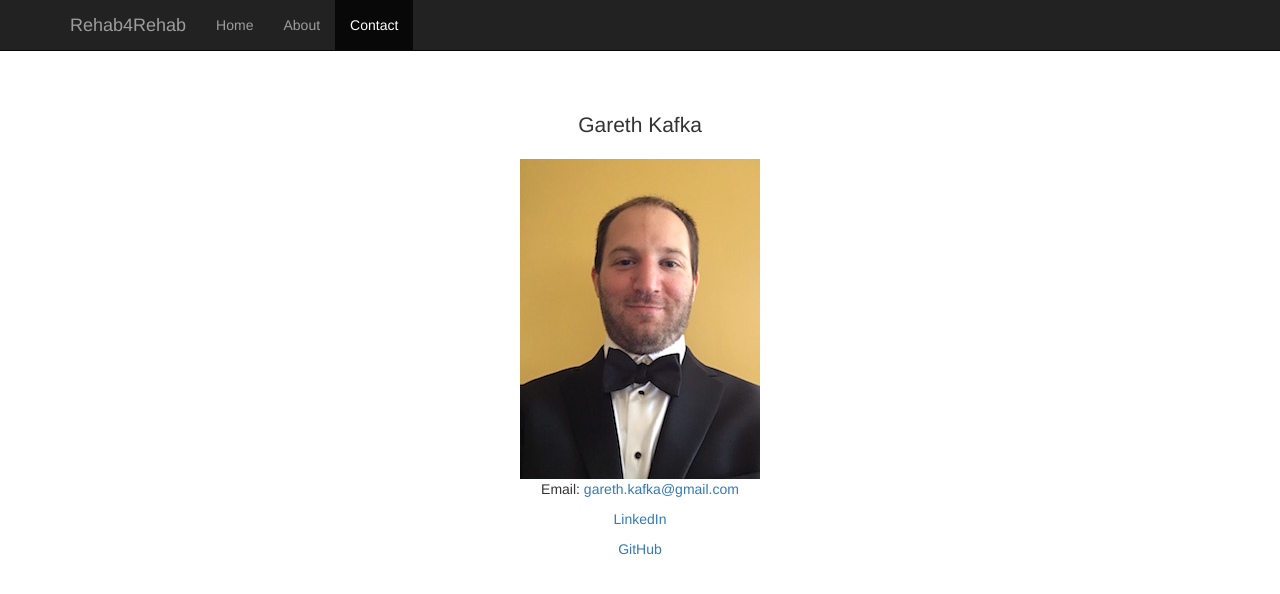
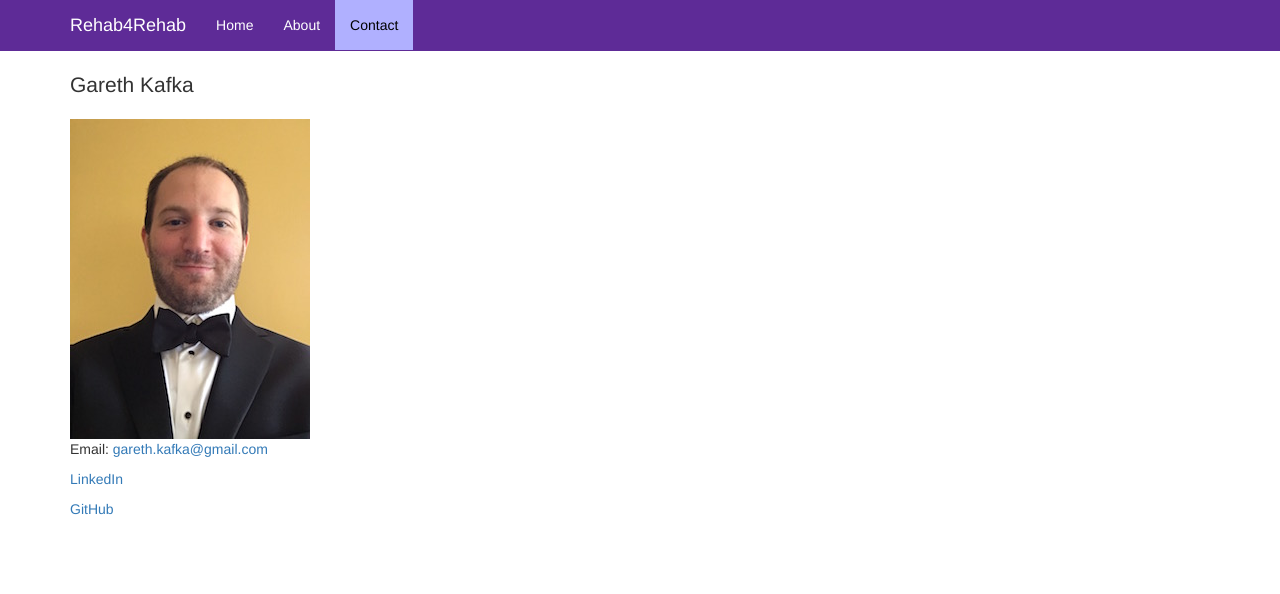
Before and after one commit to gkafka/Rehab4Rehab, a Flask app: page /contact in a window 1280 px wide. Shown: the top 594 px of the page. Run offline with Flask 2, Linux system fonts and the light colour scheme; parts of the project's set-up code (start-up, migrations or seed data) failed here and were passed over; some libraries are stand-ins or nearby versions.

Commit message:
Moved starter template css to static folder. Added navbar formatting. Minor html formatting on all of the pages.

```diff
--- /dev/null
+++ b/RehabApp/static/css/starter-template.css
@@ -0,0 +1,32 @@
+body {
+  padding-top: 50px;
+}
+
+.navbar-inverse {
+  background-color: #5e2b97;
+  border-color: #5e2b97;
+}
+
+.navbar-inverse .navbar-brand {
+  color: #ffffff;
+}
+
+.navbar-inverse .navbar-nav > li > a {
+  color: #ffffff;
+}
+
+.navbar-inverse .navbar-nav > li > a:hover,
+.navbar-inverse .navbar-nav > li > a:focus {
+  color: #b0b0ff;
+}
+
+.navbar-inverse .navbar-nav > .active > a,
+.navbar-inverse .navbar-nav > .active > a:hover,
+.navbar-inverse .navbar-nav > .active > a:focus {
+  color: #000000;
+  background-color: #b0b0ff;
+}
+
+.starter-template {
+  padding: 20px 15px;
+}
--- a/RehabApp/templates/about.html
+++ b/RehabApp/templates/about.html
@@ -22,8 +22,6 @@
       </div>
     </nav>
 
-    <br><br>
-
     <div class="container">
 
       <div class="starter-template">
--- a/RehabApp/templates/base.html
+++ b/RehabApp/templates/base.html
@@ -18,7 +18,7 @@
     <link href="../../assets/css/ie10-viewport-bug-workaround.css" rel="stylesheet">
 
     <!-- Custom styles for this template -->
-    <link href="starter-template.css" rel="stylesheet">
+    <link href="../static/css/starter-template.css" type="text/css" rel="stylesheet">
 
     <!-- Just for debugging purposes. Don't actually copy these 2 lines! -->
     <!--[if lt IE 9]><script src="../../assets/js/ie8-responsive-file-warning.js"></script><![endif]-->
--- a/RehabApp/templates/contact.html
+++ b/RehabApp/templates/contact.html
@@ -23,16 +23,11 @@
     </nav>
 
     <div class="container">
-      <div class="starter-template">
-        <h2 class="lead">Gareth Kafka</h2>
-        <div class="col-sm-12">
-          <img src="/static/DefenseShaved.JPG">
-          <p>Email: <a href="mailto:gareth.kafka@gmail.com">gareth.kafka@gmail.com</a> </p>
-          <p><a href="https://linkedin.com/in/gareth-kafka">LinkedIn</a></p>
-          <p><a href="https://github.com/gkafka/">GitHub</a></p>
-
-        </div>
-      </div>
+      <h2 class="lead">Gareth Kafka</h2>
+      <img src="/static/DefenseShaved.JPG">
+      <p>Email: <a href="mailto:gareth.kafka@gmail.com">gareth.kafka@gmail.com</a> </p>
+      <p><a href="https://linkedin.com/in/gareth-kafka">LinkedIn</a></p>
+      <p><a href="https://github.com/gkafka/">GitHub</a></p>
     </div><!-- container -->
 
 {% endblock %}
--- a/RehabApp/templates/home_map.html
+++ b/RehabApp/templates/home_map.html
@@ -22,9 +22,7 @@
       </div>
     </nav>
 
-    <br><br><br><br>
-
-    <div class="container">
+    <div class="starter-template">
 
       <style>
         .counties {
--- a/RehabApp/templates/starter-template.css
+++ /dev/null
@@ -1,7 +0,0 @@
-body {
-  padding-top: 50px;
-}
-.starter-template {
-  padding: 40px 15px;
-  text-align: center;
-}
```
